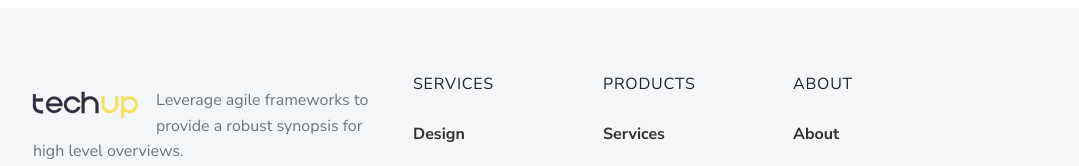
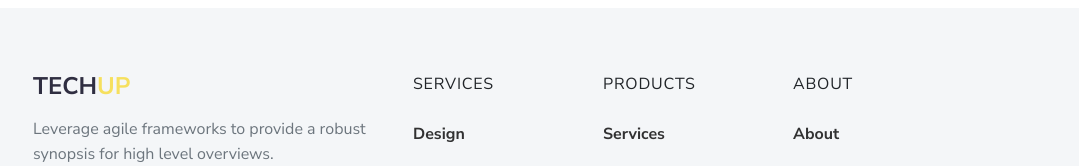
Before and after one commit to Farruxnet/techup.uz, a plain HTML site: page index.html in a window 1280 px wide. Shown: the part 4536-4702 px from the top of the page, without its empty margins (49-1128 px from the left). Drawn offline with Linux system fonts and the light colour scheme.

Commit message:
Refactor logo display in index.html
Removed navbar brand link and adjusted logo display.

```diff
--- a/index.html
+++ b/index.html
@@ -296,11 +296,7 @@
     <div class="row">
       <div class="col-lg-4 col-md-12 mb-3">
         <div class="mb-3">
-          <div class="h4"><a class="navbar-brand site-title mb-0" href="/">
-    <div class="my-font">
-        <span class="logo-tech">TECH</span><span class="logo-up">UP</span>
-    </div>
-</a></div>
+          <div class="h4"><span class="logo-tech">TECH</span><span class="logo-up">UP</span></div>
           <p class="text-muted">Leverage agile frameworks to provide a robust synopsis for high level overviews.</p>
           <div class="social-nav">
             <nav role="navigation">
```
